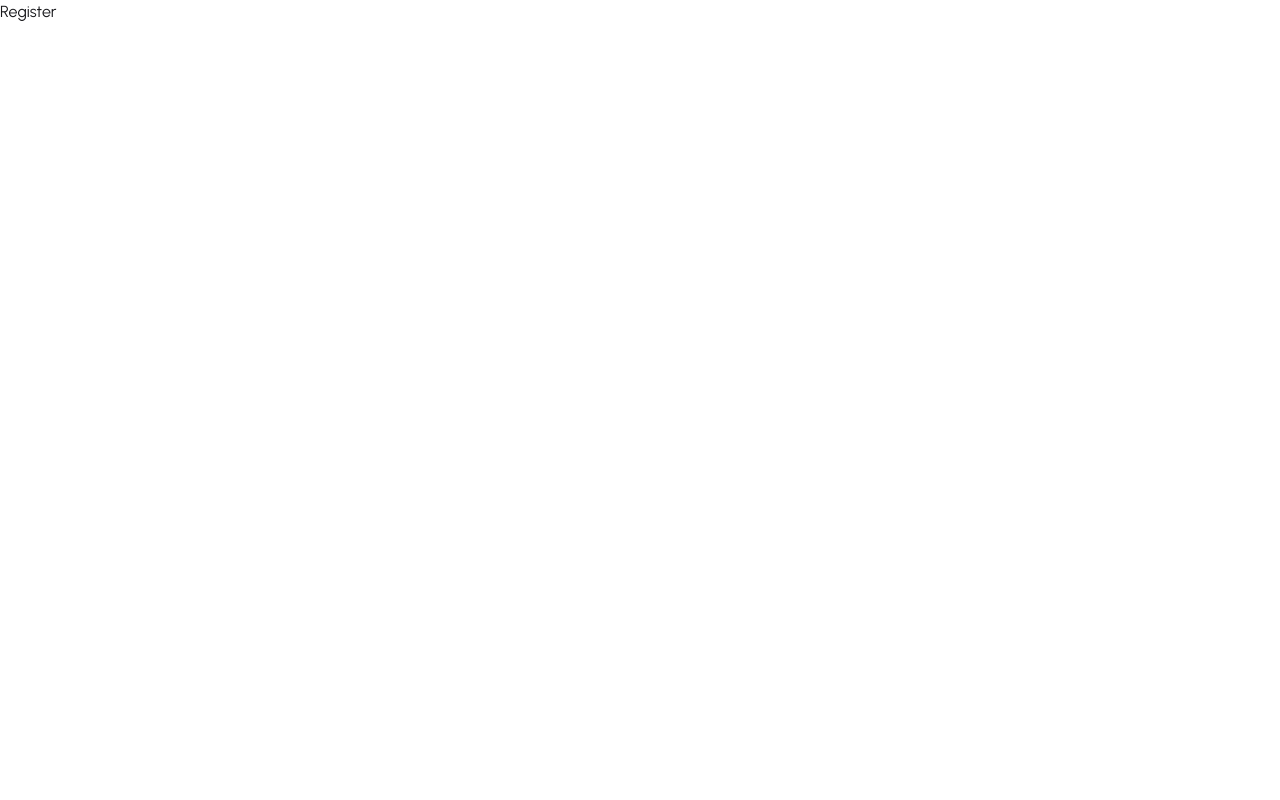
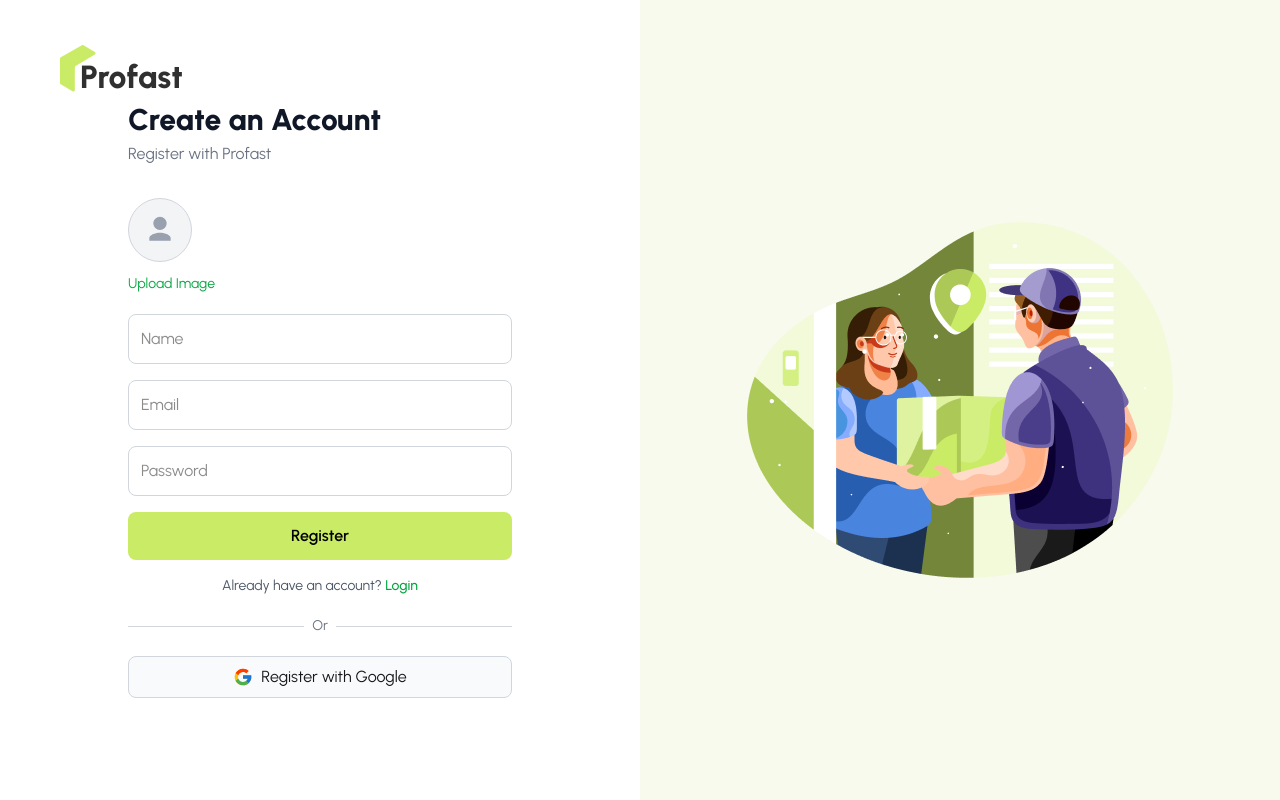
Before and after one commit to MubtasimPrime/ProFast_Delivery_System_Client_Side, a React (Vite) app: page /register in a window 1280 px wide. Built offline with nearby package versions, Linux system fonts and the light colour scheme.

Commit message:
Register part done

```diff
--- a/src/pages/Authentication/Login.jsx
+++ b/src/pages/Authentication/Login.jsx
@@ -48,7 +48,10 @@ const Login = () => {
 
           <p className="text-sm text-center mt-4 text-gray-600">
             Don’t have any account?{" "}
-            <NavLink className="text-green-600 font-medium hover:underline">
+            <NavLink
+              to="/register"
+              className="text-green-600 font-medium hover:underline"
+            >
               Register
             </NavLink>
           </p>
--- a/src/pages/Authentication/Register.jsx
+++ b/src/pages/Authentication/Register.jsx
@@ -1,7 +1,99 @@
 import React from "react";
+import { FcGoogle } from "react-icons/fc";
+import LoginImg from "../../assets/authImage.png";
+import Logo from "../../assets/logo.svg";
+import { NavLink } from "react-router";
 
 const Register = () => {
-  return <div>Register</div>;
+  return (
+    <div className="min-h-screen flex">
+      {/* Left Section */}
+      <div className="w-full lg:w-1/2 flex flex-col justify-center items-center px-10 lg:px-24">
+        {/* Logo */}
+        <NavLink className="dark-text text-[32px] font-extrabold flex absolute top-6 left-10 lg:top-11 lg:left-15 items-center gap-2">
+          <img src={Logo} alt="logo" />
+          <div className="absolute ml-5 mt-4 ">Profast</div>
+        </NavLink>
+
+        {/* Form Container */}
+        <div className="w-full max-w-sm">
+          <h1 className="text-3xl font-extrabold text-gray-900 mb-1">
+            Create an Account
+          </h1>
+          <p className="mb-8 text-gray-500">Register with Profast</p>
+
+          {/* Image Upload */}
+          <div className="flex flex-col mb-5">
+            <div className="w-16 h-16 rounded-full bg-gray-100 flex items-center justify-center overflow-hidden border border-gray-300 mb-3">
+              <svg
+                xmlns="http://www.w3.org/2000/svg"
+                className="w-8 h-8 text-gray-400"
+                fill="currentColor"
+                viewBox="0 0 24 24"
+              >
+                <path d="M12 12c2.7 0 5-2.3 5-5s-2.3-5-5-5-5 2.3-5 5 2.3 5 5 5zM12 14c-4 0-8 1.9-8 4v2h16v-2c0-2.1-4-4-8-4z" />
+              </svg>
+            </div>
+            <label className="text-sm text-green-600 cursor-pointer hover:underline">
+              Upload Image
+              <input type="file" className="hidden" />
+            </label>
+          </div>
+
+          <form className="flex flex-col gap-4">
+            <input
+              type="text"
+              placeholder="Name"
+              className="border border-gray-300 rounded-lg p-3 focus:outline-none focus:ring-2 focus:ring-lime-400"
+            />
+            <input
+              type="email"
+              placeholder="Email"
+              className="border border-gray-300 rounded-lg p-3 focus:outline-none focus:ring-2 focus:ring-lime-400"
+            />
+            <input
+              type="password"
+              placeholder="Password"
+              className="border border-gray-300 rounded-lg p-3 focus:outline-none focus:ring-2 focus:ring-lime-400"
+            />
+
+            <button
+              type="submit"
+              className="bg-[#CAEB66] text-black font-semibold py-3 rounded-lg hover:bg-[#b8d856] transition cursor-pointer"
+            >
+              Register
+            </button>
+          </form>
+
+          <p className="text-sm text-center mt-4 text-gray-600">
+            Already have an account?{" "}
+            <NavLink
+              to="/login"
+              className="text-green-600 font-medium hover:underline"
+            >
+              Login
+            </NavLink>
+          </p>
+
+          <div className="flex items-center gap-2 my-5">
+            <div className="flex-1 h-px bg-gray-300"></div>
+            <span className="text-gray-500 text-sm">Or</span>
+            <div className="flex-1 h-px bg-gray-300"></div>
+          </div>
+
+          <button className="w-full flex items-center justify-center gap-2 border border-gray-300 bg-gray-50 py-2 rounded-lg hover:bg-gray-100 transition cursor-pointer">
+            <FcGoogle className="text-xl" />
+            Register with Google
+          </button>
+        </div>
+      </div>
+
+      {/* Right Section */}
+      <div className="hidden lg:flex w-1/2 bg-[#F7FAEC] items-center justify-center">
+        <img src={LoginImg} alt="Delivery Illustration" />
+      </div>
+    </div>
+  );
 };
 
 export default Register;
```
